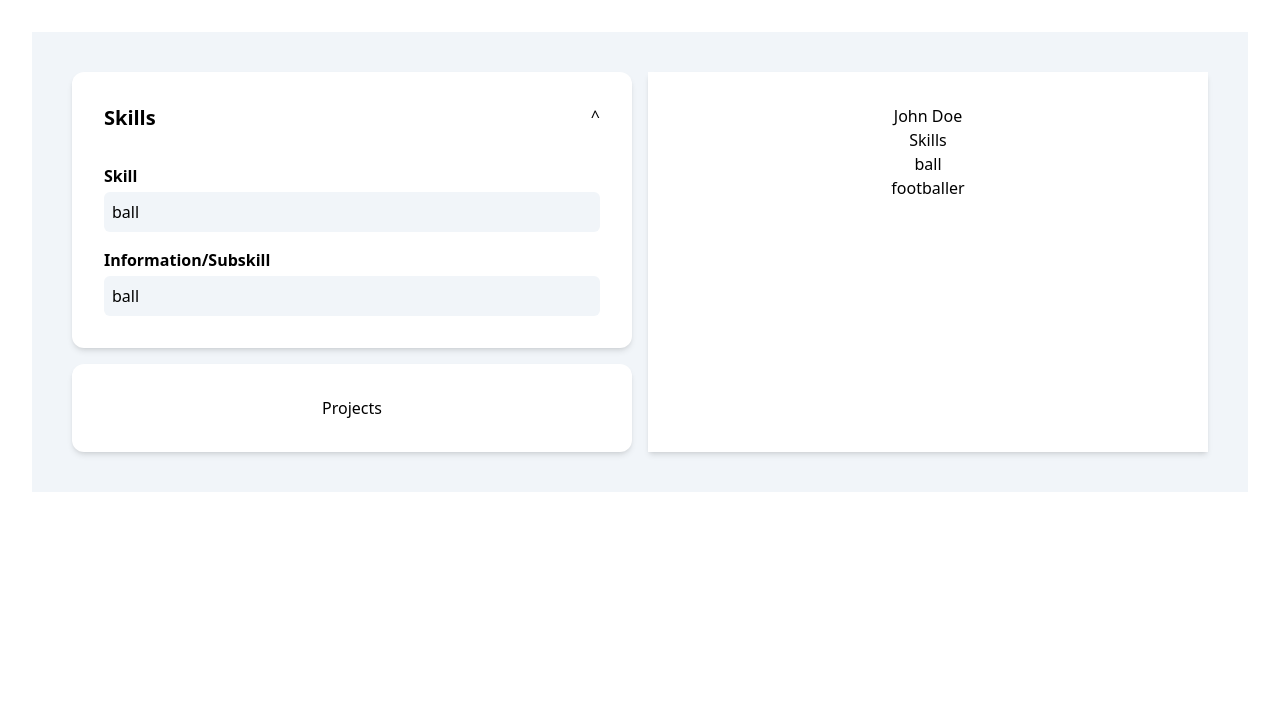
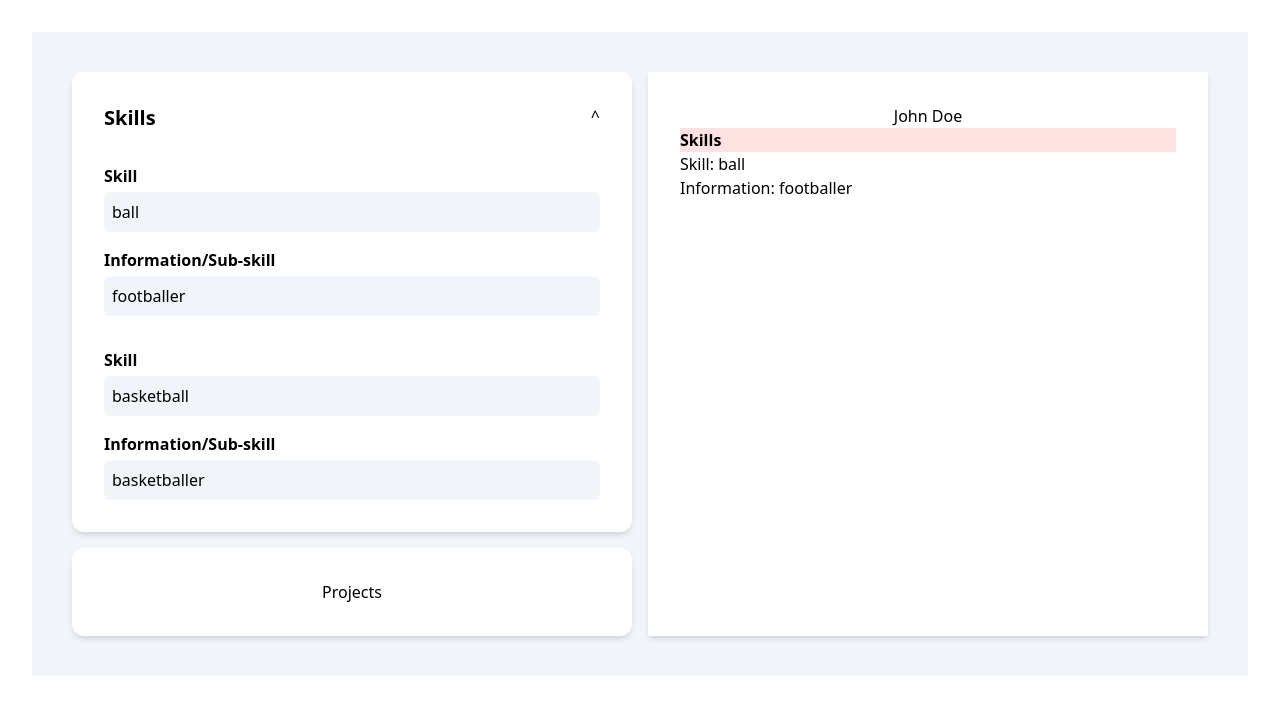
Before and after one commit to ozzestrophic/CV-app, a React (Vite) app: page / in a window 1280 px wide. Shown: the top 714 px of the page. Built offline with nearby package versions, Linux system fonts and the light colour scheme.

Commit message:
feat:skills show input fields for number of skills

```diff
--- a/src/App.jsx
+++ b/src/App.jsx
@@ -7,9 +7,15 @@ import Skills from "./components/Skills.jsx";
 function App() {
   const [skillsState, setSkillsState] = useState([
     {
-      index: 0,
+      // index: 0,
       skill: "ball",
       info: "footballer",
+      show: true,
+    },
+    {
+      // index: 0,
+      skill: "basketball",
+      info: "basketballer",
       show: true,
     },
   ]);
@@ -19,8 +25,8 @@ function App() {
         <Card>
           <Skills
             title={"Skills"}
-            value={skillsState}
-            setValue={setSkillsState}
+            state={skillsState}
+            setState={setSkillsState}
           />
         </Card>
         <Card>Projects</Card>
--- a/src/components/Canvas.jsx
+++ b/src/components/Canvas.jsx
@@ -4,10 +4,10 @@ function Canvas({ skills }) {
       <div className="">
         <h2>John Doe</h2>
 
-        <div>
-          <h2>Skills</h2>
-          <p>{skills[0].skill}</p>
-          <p>{skills[0].info}</p>
+        <div className="flex flex-col justify-start text-left">
+          <h2 className="bg-red-100 font-bold">Skills</h2>
+          <p>Skill: {skills[0].skill}</p>
+          <p>Information: {skills[0].info}</p>
         </div>
       </div>
     </section>
--- a/src/components/Input.jsx
+++ b/src/components/Input.jsx
@@ -1,18 +1,20 @@
-function Input({ inputName, value, setValue }) {
+function Input({ inputName, index, title, state, setState }) {
   return (
     <div className="flex flex-col justify-start gap-1 text-left">
       <label htmlFor={inputName} className="font-semibold">
-        {inputName}
+        {title}
       </label>
       <input
         id={inputName}
         type="text"
-        value={value[0].skill}
+        value={state[index][inputName]}
         onChange={(e) => {
-          const newValue = value.map((item, index) =>
-            index === 0 ? { ...item, skill: e.target.value } : item,
+          const newValue = state.map((item, stateIndex) =>
+            stateIndex === index
+              ? { ...item, [inputName]: e.target.value }
+              : item,
           );
-          setValue(newValue);
+          setState(newValue);
         }}
         className="rounded-md  bg-slate-100 p-2 focus:outline-slate-300"
       />
--- a/src/components/Skills.jsx
+++ b/src/components/Skills.jsx
@@ -1,6 +1,6 @@
 import Input from "./Input";
 
-function Skills({ title, value, setValue }) {
+function Skills({ title, state, setState }) {
   return (
     <>
       <div className="flex justify-between">
@@ -10,15 +10,26 @@ function Skills({ title, value, setValue }) {
         <div>^</div>
       </div>
 
-      <div className="flex flex-col gap-4">
-        {/* <Input inputName="Skill" value={value[0].skill} setValue={setValue} /> */}
-        <Input inputName="Skill" value={value} setValue={setValue} />
-        <Input
-          inputName="Information/Subskill"
-          value={value}
-          setValue={setValue}
-        />
-      </div>
+      {state.map((item, index) => {
+        return (
+          <div key={index} className="flex flex-col gap-4">
+            <Input
+              inputName="skill"
+              index={index}
+              title={"Skill"}
+              state={state}
+              setState={setState}
+            />
+            <Input
+              inputName="info"
+              index={index}
+              title={"Information/Sub-skill"}
+              state={state}
+              setState={setState}
+            />
+          </div>
+        );
+      })}
     </>
   );
 }
```
